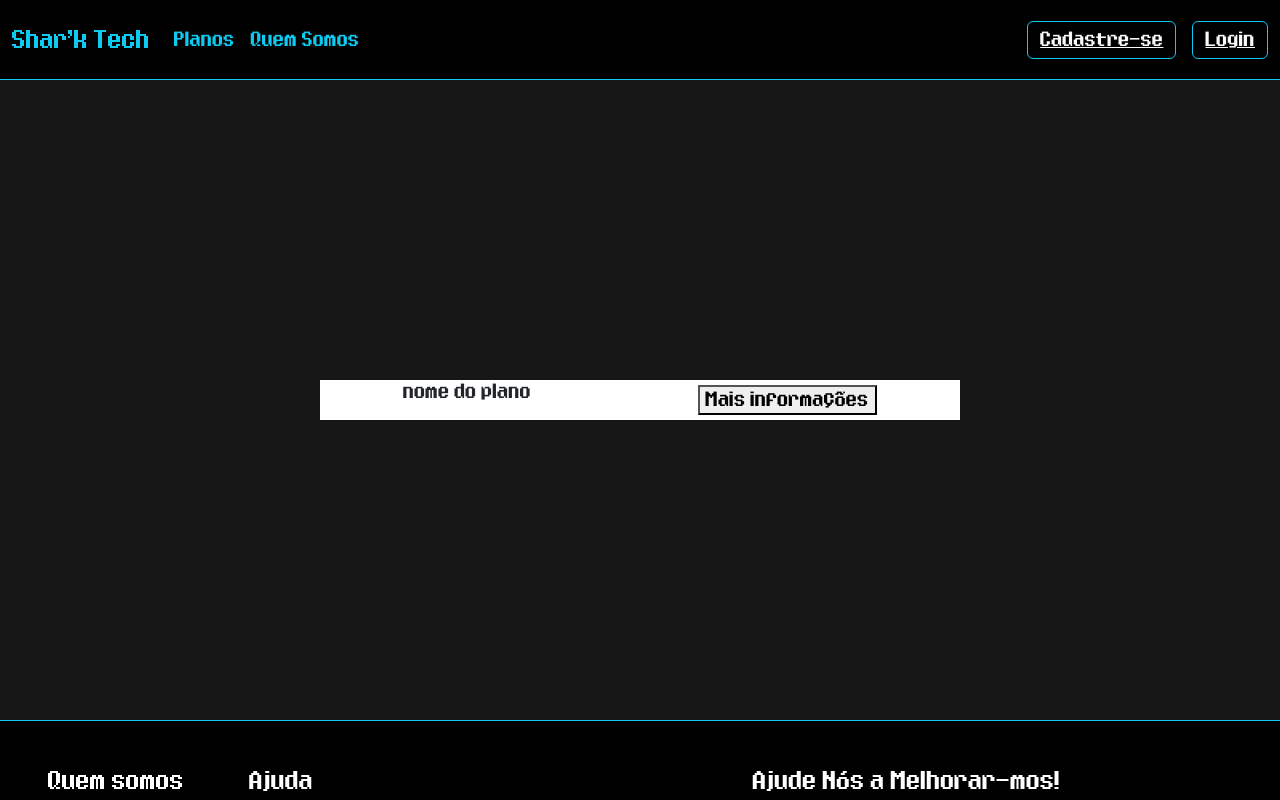
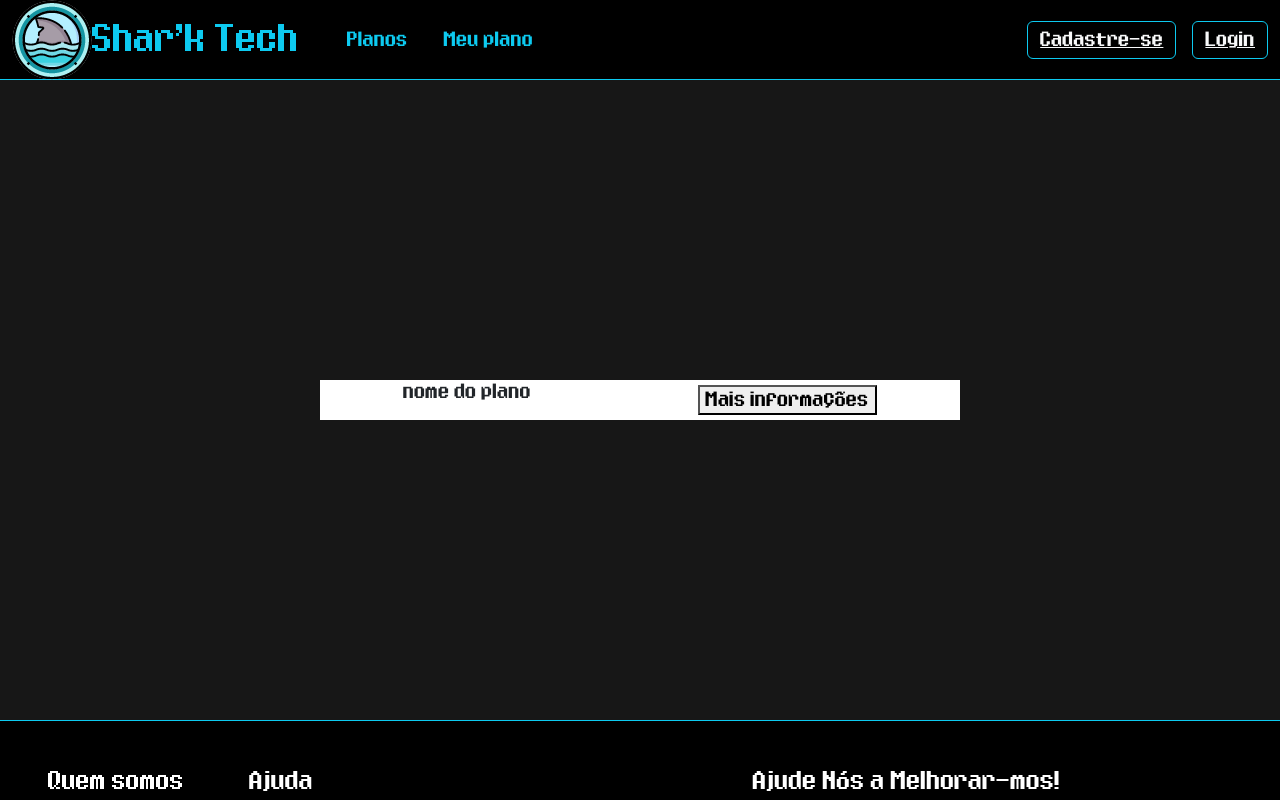
Before and after one commit to GabeOP/CRUD, a React (Vite) app in the folder frontend/: page /assinatura in a window 1280 px wide. Shown: the top 800 px of the page. Built offline with nearby package versions, Linux system fonts and the light colour scheme.

Commit message:
Logo/Header responsividade

```diff
--- a/frontend/src/components/Header.jsx
+++ b/frontend/src/components/Header.jsx
@@ -1,13 +1,14 @@
 import { Link } from 'react-router-dom';
 import '../../style/Header.css'
+import Logo from '../../public/logo.png'
 
 export default function Header() {
   return (
     <>
       <nav id='navHeader' className="bg-black navbar navbar-expand-md">
         <div className="container-fluid" id="container-navbar">
-
-          <Link to={'/planos'} className="text-info navbar-brand ">Shar'k Tech</Link>
+          <img id='imgLogo' src={Logo} alt="" />
+          <Link to={'/planos'} className="text-info navbar-brand " id='tituloHeader'>Shar'k Tech</Link>
           <button
             className="bg-info navbar-toggler"
             type="button"
@@ -20,16 +21,16 @@ export default function Header() {
             <span className="navbar-toggler-icon text-info"></span>
           </button>
           <div className="collapse navbar-collapse" id="navbarNavDropdown">
-            <ul className="navbar-nav me-auto mb-2 mb-md-0">
+            <ul id='ulHeader' className="navbar-nav me-auto mb-2 mb-md-0">
               <li className="nav-item">
                 <Link className="text-info nav-link" to={'/planos'}>
                   Planos
                 </Link>
               </li>
               <li className="nav-item">
-                <a className="text-info nav-link" href="#Titulo1">
-                  Quem Somos
-                </a>
+                <Link to={'/assinatura'} className="text-info nav-link" href="#Titulo1">
+                  Meu plano
+                </Link>
               </li>
             </ul>
             <form className="d-flex gap-3">
@@ -38,12 +39,12 @@ export default function Header() {
                 type="submit"
                 id="cadastroI"
               >
-                <a className="text-light " href="cadastro.html">
+                <a className="text-light ">
                   Cadastre-se
                 </a>
               </button>
               <button className=" btn btn-outline-info">
-                <a className="text-light" href="login.html">
+                <a className="text-light">
                   Login
                 </a>
               </button>
--- a/frontend/style/Header.css
+++ b/frontend/style/Header.css
@@ -1,9 +1,24 @@
 #navHeader{
   border-bottom: 1px solid #0dcaf0;
+}
+#imgLogo {
+  display: none;
 }
 
 @media (min-width: 768px){
   #navHeader{
     height: 10vh;
   }
+  #tituloHeader {
+    font-size: 30px;
+    margin-right: 40px;
+  }
+  #ulHeader {
+    display: flex;
+    gap: 20px;
+  }
+  #imgLogo {
+    padding-block: 10px;
+    display: block;
+  }
 }
```
Also changed, not shown: frontend/public/logo.png (added).
